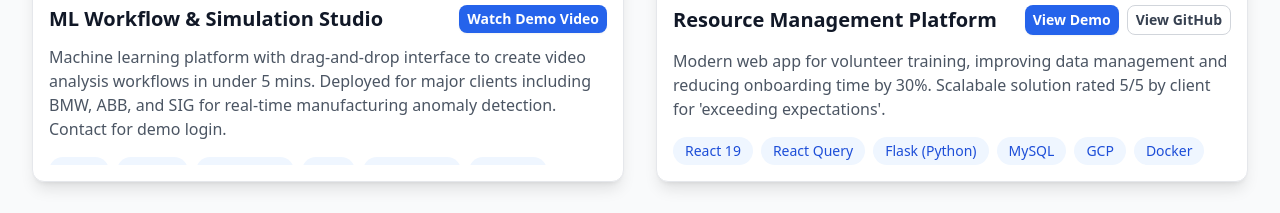
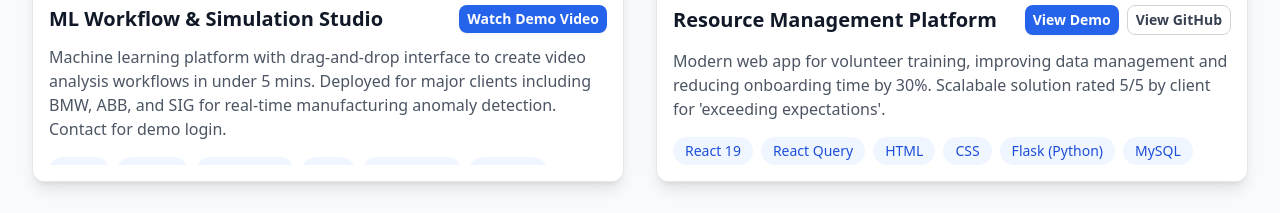
Before and after one commit to orlandoalexander/Portfolio, a Next.js app: page / in a window 1280 px wide. Shown: the part 1360-1573 px from the top of the page. Built offline with nearby package versions, Linux system fonts and the light colour scheme.

Commit message:
update cv

```diff
--- a/app/components/ProjectsSection.tsx
+++ b/app/components/ProjectsSection.tsx
@@ -76,14 +76,7 @@ const projects = [
     image2: "/everyfamily-cover2.png",
     logo: "/everyfamily-logo.png",
     position: "Software Consultant",
-    tags: [
-      "React 19",
-      "React Query",
-      "Flask (Python)",
-      "MySQL",
-      "GCP",
-      "Docker",
-    ],
+    tags: ["React 19", "React Query", "HTML", "CSS", "Flask (Python)", "MySQL"],
     category: ["Software Engineering"],
   },
   {
```
Also changed, not shown: 1 other file (tests, documents, lock files or other folders).
